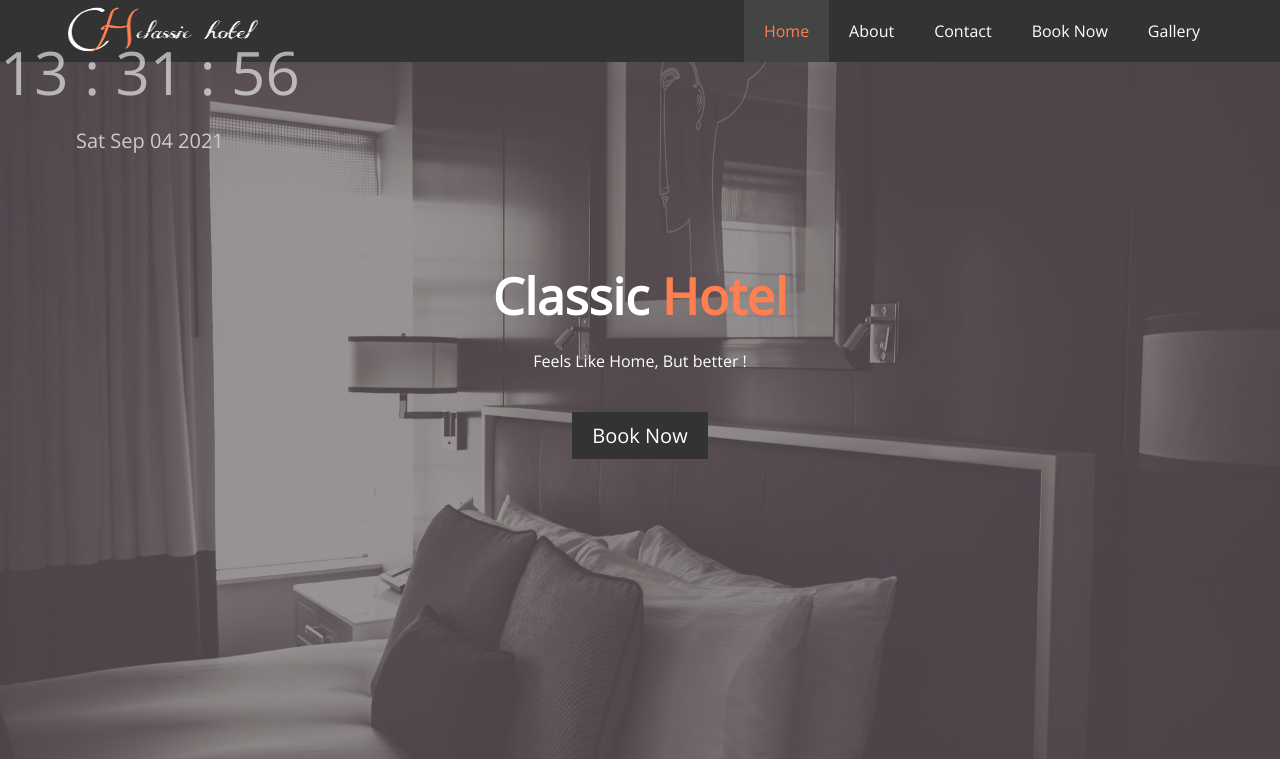
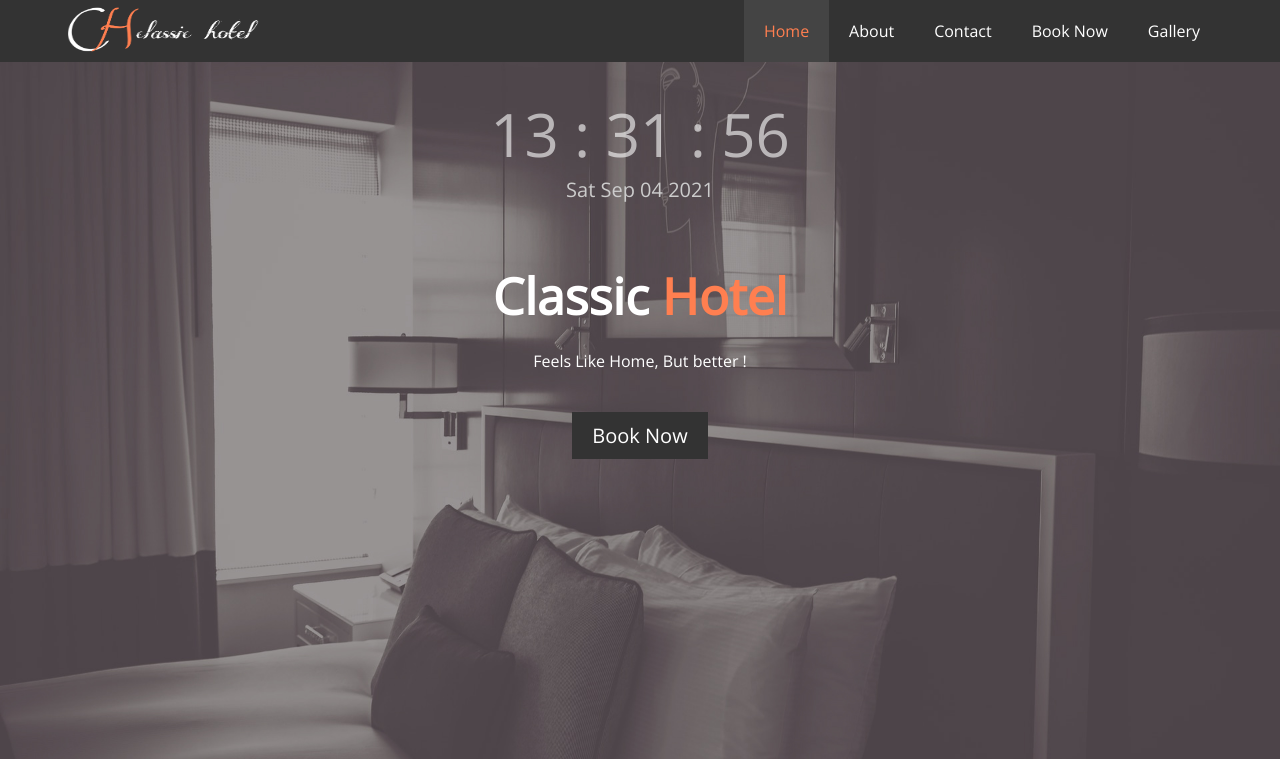
Before and after one commit to sishir123/sishir-kharel-hotel, a plain HTML site: page index.html in a window 1280 px wide. Shown: the top 759 px of the page. Drawn offline with nearby package versions, Linux system fonts and the light colour scheme.

Commit message:
Update index.css

```diff
--- a/css/index.css
+++ b/css/index.css
@@ -13,13 +13,14 @@
 #center {
 	padding-top: 200px;
 	text-align: center;
-
+	position: relative;
 }
 #center .home-page-clock {
 	position: absolute;
 	top: 30px;
+	left: 0;
+	right: 0;
 	text-align: center;
-	font-size: 2rem;
 }
 #center .home-page-clock p {
 	font-size: 60px;
```
